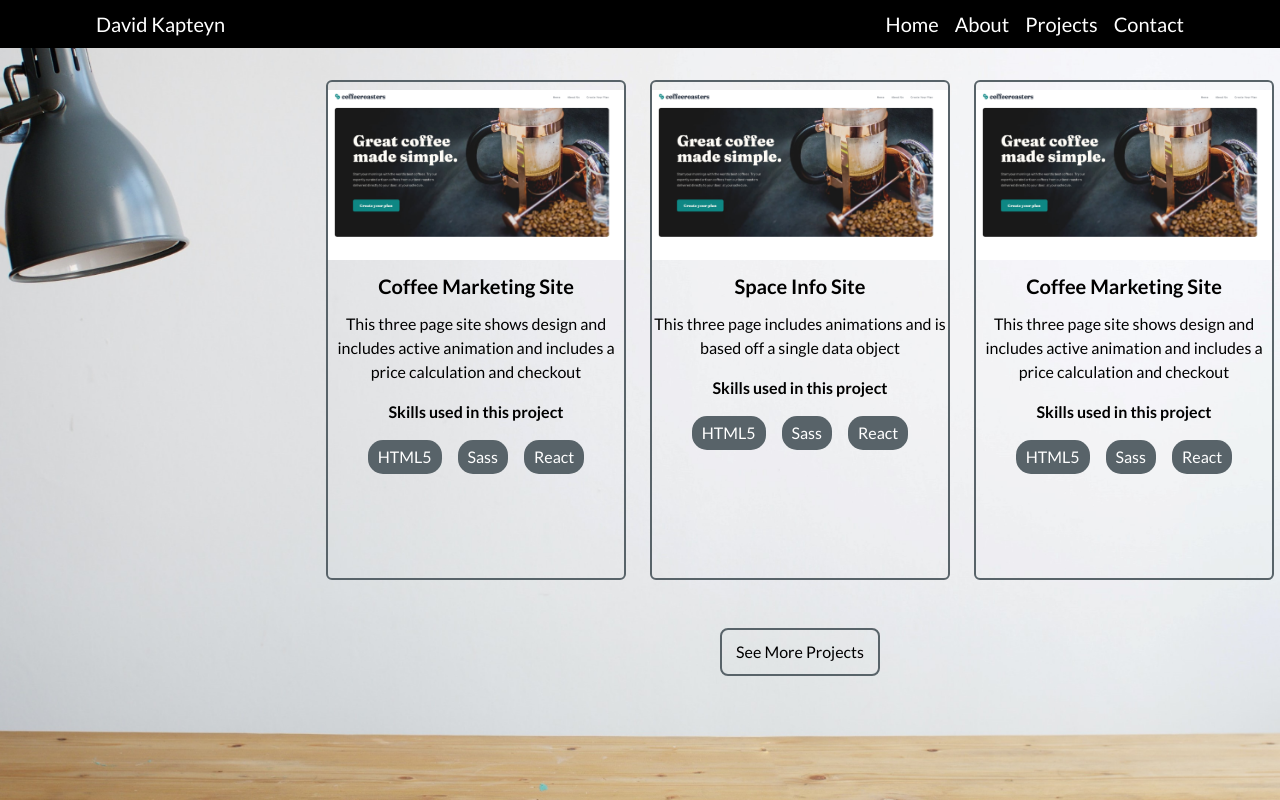
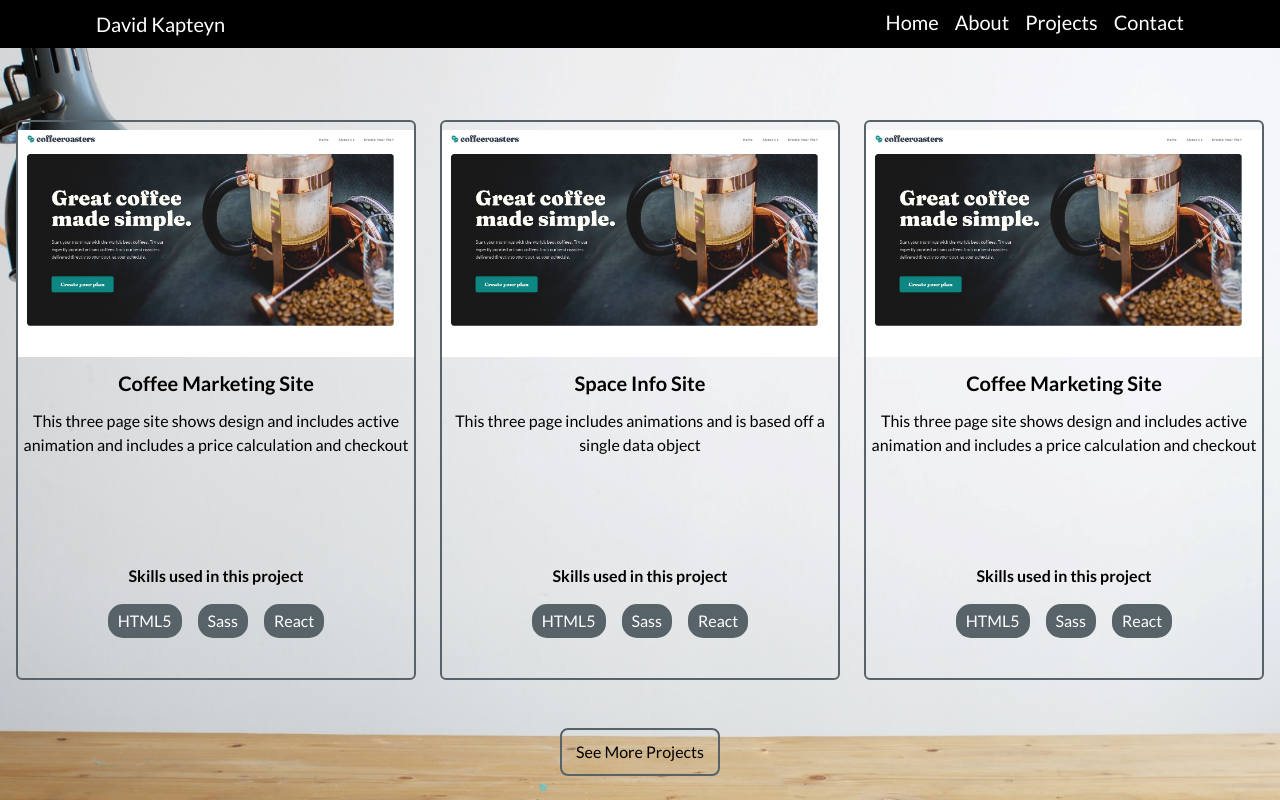
Before and after one commit to DKapteyn/dkapteyn.github.io, a React (Create React App) app: page /projects in a window 1280 px wide. Built offline with nearby package versions, Linux system fonts and the light colour scheme.

Commit message:
added dropdown menu to navbar and dynamic styles to project page

```diff
--- a/src/components/Navbar.tsx
+++ b/src/components/Navbar.tsx
@@ -1,16 +1,55 @@
 import { Link } from "react-router-dom";
+import { FiMenu, FiX } from "react-icons/fi";
+import { useState } from "react";
+import { IconContext } from "react-icons";
 
 export default function Navbar() {
+  const [dropDown, setDropDown] = useState(true);
+
   return (
     <div className="text-white bg-black w-screen fixed text-xl flex justify-between px-24 h-12 items-center z-20 ">
       <h2>David Kapteyn</h2>
       <div>
-        <nav className="flex gap-4">
-          <Link to={"/"}>Home</Link>
-          <Link to={"/about"}>About</Link>
-          <Link to={"/projects"}>Projects</Link>
-          <Link to={"/contact"}>Contact</Link>
+        <nav
+          className={`md:flex gap-4 md:flex-row flex-col bg-black h-max  md:bg-inherit
+        ${
+          dropDown === false
+            ? "hidden"
+            : "absolute top-0 bottom-0 right-0 flex flex-col w-1/3  gap pt-5 pl-4 pb-6 rounded-md md:static"
+        }`}
+        >
+          {dropDown === true && (
+            <div className="md:hidden w-full flex justify-end pr-5">
+              <div
+                onClick={() => setDropDown(false)}
+                className={` border-[1px] rounded-md p-1 w-max flex items-start cursor-pointer  `}
+              >
+                <FiX />
+              </div>
+            </div>
+          )}
+          <Link onClick={() => setDropDown(false)} to={"/"}>
+            Home
+          </Link>
+          <Link onClick={() => setDropDown(false)} to={"/about"}>
+            About
+          </Link>
+          <Link onClick={() => setDropDown(false)} to={"/projects"}>
+            Projects
+          </Link>
+          <Link onClick={() => setDropDown(false)} to={"/contact"}>
+            Contact
+          </Link>
         </nav>
+
+        <div
+          className="md:hidden cursor-pointer"
+          onClick={() => setDropDown(true)}
+        >
+          <IconContext.Provider value={{ size: "1.25em" }}>
+            <FiMenu />
+          </IconContext.Provider>
+        </div>
       </div>
     </div>
   );
--- a/src/components/Project.tsx
+++ b/src/components/Project.tsx
@@ -18,15 +18,19 @@ export default function Project({
     <div
       onMouseEnter={() => setLinksOn(true)}
       onMouseLeave={() => setLinksOn(false)}
-      className="relative flex w-[18.75rem] h-[31.25rem]  border-2 border-darkGrey rounded-md mt-20"
+      className="relative flex lg:w-[25rem] h-[35rem] max-w-[30rem] border-2 border-darkGrey
+      rounded-md  mt-10 first:mt-20 lg:mt-20 mx-3"
     >
-      <div>
-        <img className="mt-2" src={img} alt="project" />
+      <div className="flex  flex-col justify-between">
         <div className="flex flex-col items-center ">
+          <img className="mt-2" src={img} alt="project" />
+
           <h4 className="text-xl font-bold mt-3 mb-3">{title}</h4>
           <p className="text-center mb-4 ">{para}</p>
-          <p className="font-bold">Skills used in this project</p>
-          <ul className="flex flex-wrap gap-4 justify-center mt-4 mb-4">
+        </div>
+        <div className="flex flex-col items-center mt-4 mb-10">
+          <p className="font-bold mb-4">Skills used in this project</p>
+          <ul className="flex flex-wrap gap-4 ">
             {skills.map((skill) => (
               <li className="listItem">{skill}</li>
             ))}
--- a/src/index.css
+++ b/src/index.css
@@ -1,6 +1,5 @@
 body {
   font-family: "Lato", sans-serif;
-  background-color: white;
 }
 
 @tailwind base;
@@ -9,10 +8,10 @@ body {
 .backgroundImage {
   background-size: cover;
   background-image: url("andrej-lisakov-3A4XZUopCJA-unsplash-new.jpg");
-  background-position: bottom;
+
   background-repeat: no-repeat;
-  height: 100vh;
-  width: 100vw;
+  transition-duration: 1s;
+  @apply min-h-screen bg-bottom;
 }
 
 .listItem {
--- a/src/pages/AboutPage.tsx
+++ b/src/pages/AboutPage.tsx
@@ -1,3 +1,3 @@
 export default function AboutPage() {
-  return <div className="backgroundImage">AboutPage</div>;
+  return <div className="backgroundImage lg:bg-left">AboutPage</div>;
 }
--- a/src/pages/ContactPage.tsx
+++ b/src/pages/ContactPage.tsx
@@ -1,3 +1,10 @@
 export default function ContactPage() {
-  return <div className="backgroundImage">ContactPage</div>;
+  return (
+    <div className="backgroundImage lg:bg-left">
+      <picture>
+        <source media="(min-width:500px)" srcSet="/images/IMG_3133.JPG" />
+        <img className="mt-2" src="" alt="project" />
+      </picture>
+    </div>
+  );
 }
--- a/src/pages/HomePage.tsx
+++ b/src/pages/HomePage.tsx
@@ -7,7 +7,7 @@ import { IconContext } from "react-icons";
 
 export default function HomePage() {
   return (
-    <div className="backgroundImage grid place-content-center ">
+    <div className="backgroundImage lg:bg-left grid place-content-center ">
       <HomeMain />
       <div className=" flex gap-4 mt-6">
         <Button writing="Check out my work" link={"/projects"} />
--- a/src/pages/ProjectPage.tsx
+++ b/src/pages/ProjectPage.tsx
@@ -3,8 +3,8 @@ import Project from "../components/Project";
 
 export default function ProjectPage() {
   return (
-    <div className="backgroundImage ">
-      <div className="flex lg:w-9/12 h-max ml-auto gap-6  justify-center">
+    <div className="backgroundImage  ">
+      <div className="flex lg:flex-row flex-col xl:w-screen  2xl:w-9/12  ml-auto lg:pt-10  justify-center items-center">
         <Project
           title="Coffee Marketing Site"
           para="This three page site shows design and includes active animation and includes a price calculation and checkout"
@@ -30,7 +30,7 @@ export default function ProjectPage() {
           website="https://dkapteyn.github.io/Coffee-website/"
         />
       </div>
-      <div className="lg:w-9/12 ml-auto flex justify-center mt-12 ">
+      <div className="2xl:w-9/12 xl:w-screen ml-auto flex justify-center mt-12 pb-5  ">
         <Button writing="See More Projects" link="" />
       </div>
     </div>
--- a/tailwind.config.js
+++ b/tailwind.config.js
@@ -1,3 +1,5 @@
+const defaultTheme = require("tailwindcss/defaultTheme");
+
 module.exports = {
   content: ["./src/**/*.{js,jsx,ts,tsx}"],
   theme: {
```
Also changed, not shown: public/images/med-coffee-pic.png (renamed from public/images/Screenshot 2022-06-09 at 22-16-02 Coffee Marketing Site.png).
